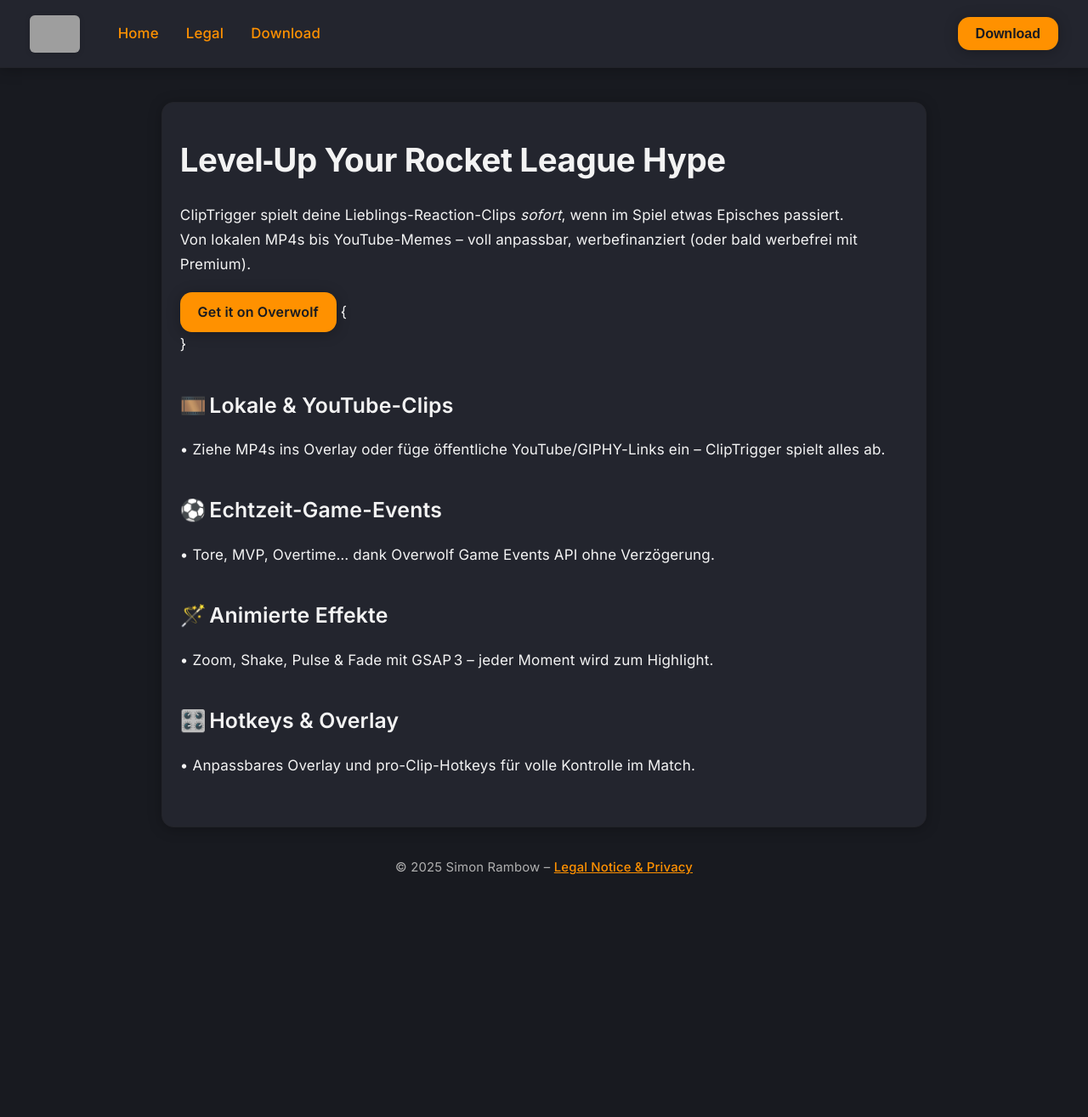
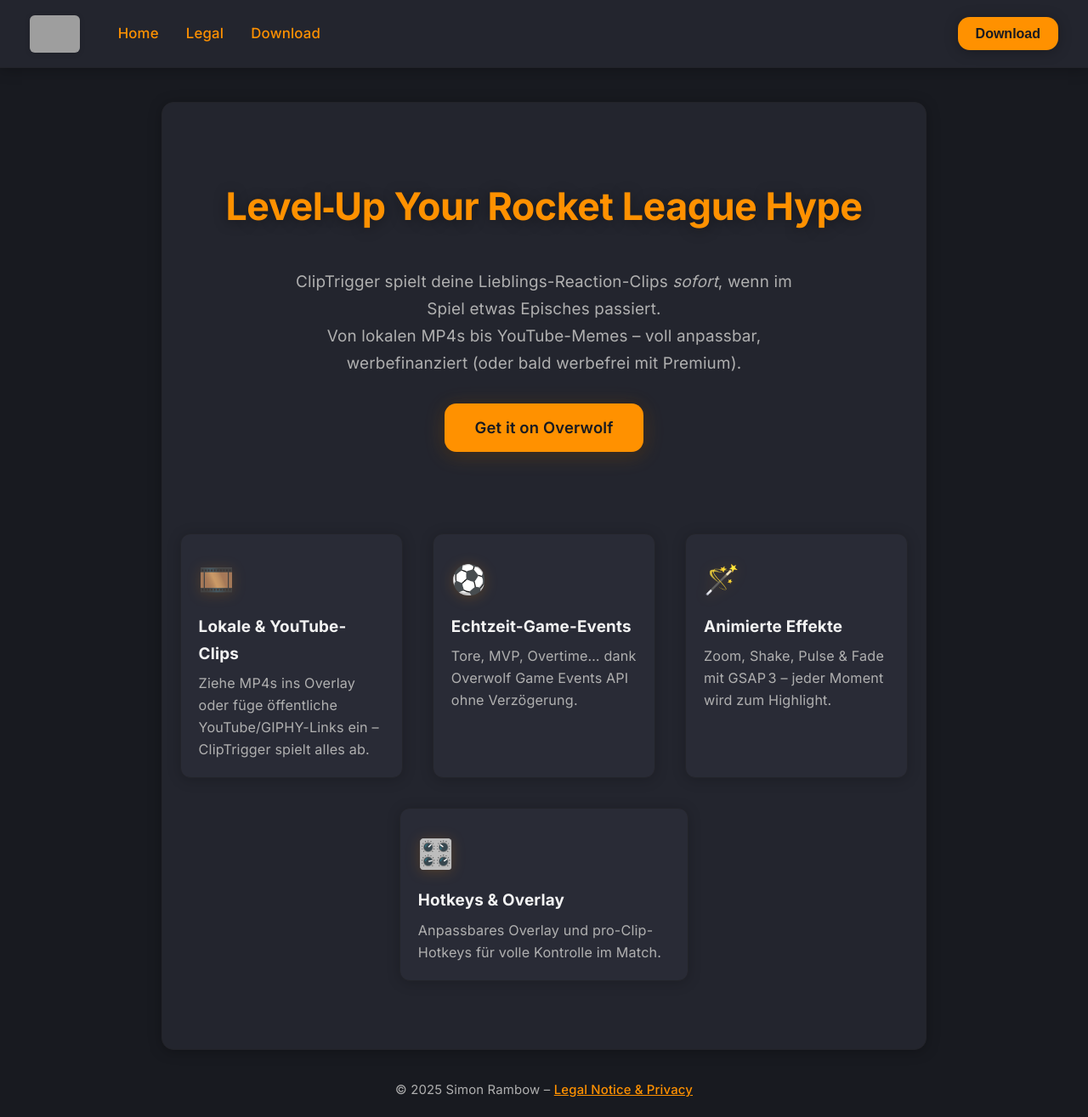
Before and after one commit to ClipTrigger/Homepage, a Jekyll site: the page built from index.md, in a window 1280 px wide. Shown: the whole page at 85% size. Built offline with Jekyll 4.4.1, drawn with Linux system fonts in a browser that asks for light colours; before the commit the page ends 1054 px from its top, so only the background shows below that; grey boxes are pictures that could not be loaded.

Commit message:
Startpahge

```diff
--- a/index.md
+++ b/index.md
@@ -3,22 +3,42 @@ layout: page
 title: ClipTrigger
 ---
 
-# Level‑Up Your Rocket&nbsp;League Hype
+<div class="home-hero">
+  <h1>Level‑Up Your Rocket&nbsp;League Hype</h1>
+  <p>
+    ClipTrigger spielt deine Lieblings-Reaction-Clips <em>sofort</em>, wenn im Spiel etwas Episches passiert.<br>
+    Von lokalen MP4s bis YouTube-Memes – voll anpassbar, werbefinanziert (oder bald werbefrei mit Premium).
+  </p>
+  <a href="https://www.overwolf.com/app/ClipTrigger" class="cta" target="_blank" rel="noopener">Get it on Overwolf</a>
+</div>
 
-ClipTrigger spielt deine Lieblings-Reaction-Clips _sofort_, wenn im Spiel etwas Episches passiert.
-Von lokalen MP4s bis YouTube-Memes – voll anpassbar, werbefinanziert (oder bald werbefrei mit Premium).
-
-[Get it on Overwolf](https://www.overwolf.com/app/ClipTrigger){: .cta}
-{<br>}
-
-## 🎞️ Lokale & YouTube-Clips
-• Ziehe MP4s ins Overlay oder füge öffentliche YouTube/GIPHY-Links ein – ClipTrigger spielt alles ab.
-
-## ⚽ Echtzeit-Game-Events
-• Tore, MVP, Overtime… dank Overwolf Game Events API ohne Verzögerung.
-
-## 🪄 Animierte Effekte
-• Zoom, Shake, Pulse & Fade mit GSAP 3 – jeder Moment wird zum Highlight.
-
-## 🎛️ Hotkeys & Overlay
-• Anpassbares Overlay und pro-Clip-Hotkeys für volle Kontrolle im Match.
+<div class="features-list">
+  <div class="feature-card">
+    <span class="feature-icon">🎞️</span>
+    <div class="feature-title">Lokale &amp; YouTube-Clips</div>
+    <div class="feature-desc">
+      Ziehe MP4s ins Overlay oder füge öffentliche YouTube/GIPHY-Links ein – ClipTrigger spielt alles ab.
+    </div>
+  </div>
+  <div class="feature-card">
+    <span class="feature-icon">⚽</span>
+    <div class="feature-title">Echtzeit-Game-Events</div>
+    <div class="feature-desc">
+      Tore, MVP, Overtime… dank Overwolf Game Events API ohne Verzögerung.
+    </div>
+  </div>
+  <div class="feature-card">
+    <span class="feature-icon">🪄</span>
+    <div class="feature-title">Animierte Effekte</div>
+    <div class="feature-desc">
+      Zoom, Shake, Pulse &amp; Fade mit GSAP 3 – jeder Moment wird zum Highlight.
+    </div>
+  </div>
+  <div class="feature-card">
+    <span class="feature-icon">🎛️</span>
+    <div class="feature-title">Hotkeys &amp; Overlay</div>
+    <div class="feature-desc">
+      Anpassbares Overlay und pro-Clip-Hotkeys für volle Kontrolle im Match.
+    </div>
+  </div>
+</div>
--- a/styles.css
+++ b/styles.css
@@ -189,10 +189,98 @@ footer a:hover, footer a:focus-visible {
   outline: 2px solid var(--accent);
   outline-offset: 2px;
 }
+
+/* Startseiten-Intro zentrieren und hervorheben */
+.home-hero {
+  display: flex;
+  flex-direction: column;
+  align-items: center;
+  justify-content: center;
+  min-height: 48vh;
+  margin-bottom: 2.5rem;
+  text-align: center;
+}
+.home-hero h1 {
+  font-size: 2.8rem;
+  font-weight: 800;
+  margin-bottom: 1.1rem;
+  letter-spacing: -0.01em;
+  color: var(--accent);
+  text-shadow: 0 2px 16px #0006;
+}
+.home-hero p {
+  font-size: 1.18rem;
+  color: var(--text-muted);
+  margin-bottom: 1.7rem;
+  max-width: 600px;
+}
+.home-hero .cta {
+  font-size: 1.15rem;
+  padding: .8rem 2.2rem;
+  margin-bottom: 0.5rem;
+  margin-top: 0.2rem;
+  box-shadow: 0 4px 24px #ff910033, var(--shadow);
+}
+
+/* Feature Cards */
+.features-list {
+  display: flex;
+  flex-wrap: wrap;
+  gap: 2.2rem;
+  justify-content: center;
+  margin: 0 auto 2.5rem auto;
+  max-width: 900px;
+}
+.feature-card {
+  background: var(--surface-alt);
+  border-radius: 12px;
+  box-shadow: 0 2px 16px #0003;
+  padding: 1.5rem 1.3rem 1.2rem 1.3rem;
+  min-width: 220px;
+  max-width: 340px;
+  flex: 1 1 220px;
+  display: flex;
+  flex-direction: column;
+  align-items: flex-start;
+  border: 1px solid #23242a;
+  transition: transform 0.13s, box-shadow 0.13s;
+}
+.feature-card:hover, .feature-card:focus-within {
+  transform: translateY(-4px) scale(1.025);
+  box-shadow: 0 8px 32px #0005;
+  border-color: var(--accent);
+}
+.feature-icon {
+  font-size: 2.1rem;
+  margin-bottom: 0.7rem;
+  color: var(--accent);
+  filter: drop-shadow(0 2px 8px #ff910033);
+}
+.feature-title {
+  font-size: 1.18rem;
+  font-weight: 700;
+  margin-bottom: 0.4rem;
+  color: var(--text);
+}
+.feature-desc {
+  color: var(--text-muted);
+  font-size: 1.01rem;
+  line-height: 1.6;
+}
+
+/* Responsive Anpassungen */
 @media (max-width: 900px) {
-  article {
-    margin: 1.2rem 0 0 0;
-    padding: 1.2rem 0.5rem 1.5rem 0.5rem;
+  .features-list {
+    flex-direction: column;
+    gap: 1.2rem;
+    align-items: center;
+  }
+  .feature-card {
+    width: 95%;
+    max-width: 420px;
+  }
+  .home-hero h1 {
+    font-size: 2rem;
   }
 }
 @media (max-width: 600px) {
@@ -217,6 +305,16 @@ footer a:hover, footer a:focus-visible {
   article h1 {
     font-size: 1.45rem;
   }
+  .home-hero {
+    min-height: unset;
+    padding: 1.2rem 0.2rem 0.5rem 0.2rem;
+  }
+  .features-list {
+    gap: 0.7rem;
+  }
+  .feature-card {
+    padding: 1.1rem 0.7rem 1rem 0.7rem;
+  }
 }
 ::-webkit-scrollbar {
   width: 10px;
```
